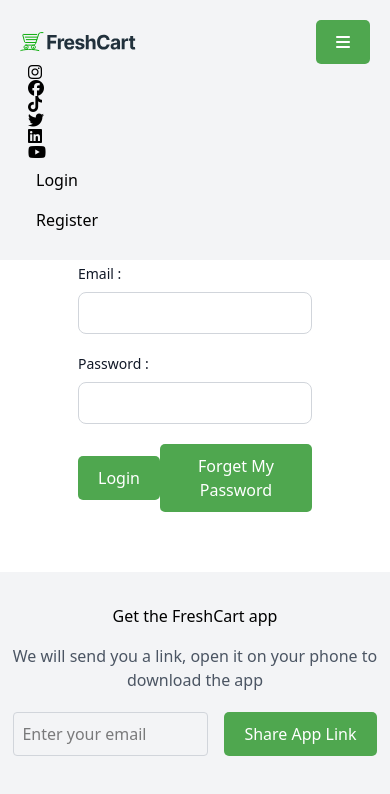
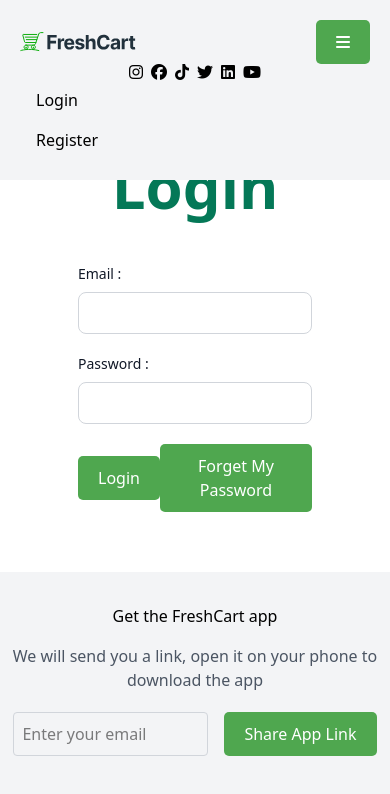
Before and after one commit to AbdullahHishamK/Fresh-cart, a React (Vite) app: page / in a window 390 px wide. Both pictures are taken after a click on the button 343 px from the left and 42 px from the top of the page. Shown: the top 794 px of the page. Built offline with nearby package versions, Linux system fonts and the light colour scheme.

Commit message:
Update Navbar.jsx

```diff
--- a/src/components/Navbar/Navbar.jsx
+++ b/src/components/Navbar/Navbar.jsx
@@ -24,7 +24,7 @@ const Navbar = () => {
           </button>
         </div>
         <div className={`w-full md:flex md:items-center md:w-auto ${isOpen ? 'block' : 'hidden'}`}>
-          <ul className='flex flex-col md:flex-row md:items-center'>
+          <ul className='flex flex-col md:flex-row md:items-center md:justify-center w-full'>
             {isAuthenticated && (
               <>
                 <li className='mx-2 my-2 md:my-0'>
@@ -48,14 +48,16 @@ const Navbar = () => {
               </>
             )}
           </ul>
-          <div className='flex flex-col md:flex-row md:items-center'>
-            <i className="fa-brands fa-instagram ml-2"></i>
-            <i className="fa-brands fa-facebook ml-2"></i>
-            <i className="fa-brands fa-tiktok ml-2"></i>
-            <i className="fa-brands fa-twitter ml-2"></i>
-            <i className="fa-brands fa-linkedin ml-2"></i>
-            <i className="fa-brands fa-youtube ml-2"></i>
-            <ul className='flex flex-col md:flex-row md:items-center'>
+          <div className='flex flex-col md:flex-row md:items-center md:justify-center w-full'>
+            <div className='flex space-x-2 justify-center'>
+              <i className="fa-brands fa-instagram"></i>
+              <i className="fa-brands fa-facebook"></i>
+              <i className="fa-brands fa-tiktok"></i>
+              <i className="fa-brands fa-twitter"></i>
+              <i className="fa-brands fa-linkedin"></i>
+              <i className="fa-brands fa-youtube"></i>
+            </div>
+            <ul className='flex flex-col md:flex-row md:items-center md:justify-center w-full'>
               {isAuthenticated ? (
                 <li className='mx-2 my-2 md:my-0'>
                   <button onClick={logout} className='p-2'>Logout</button>
```
